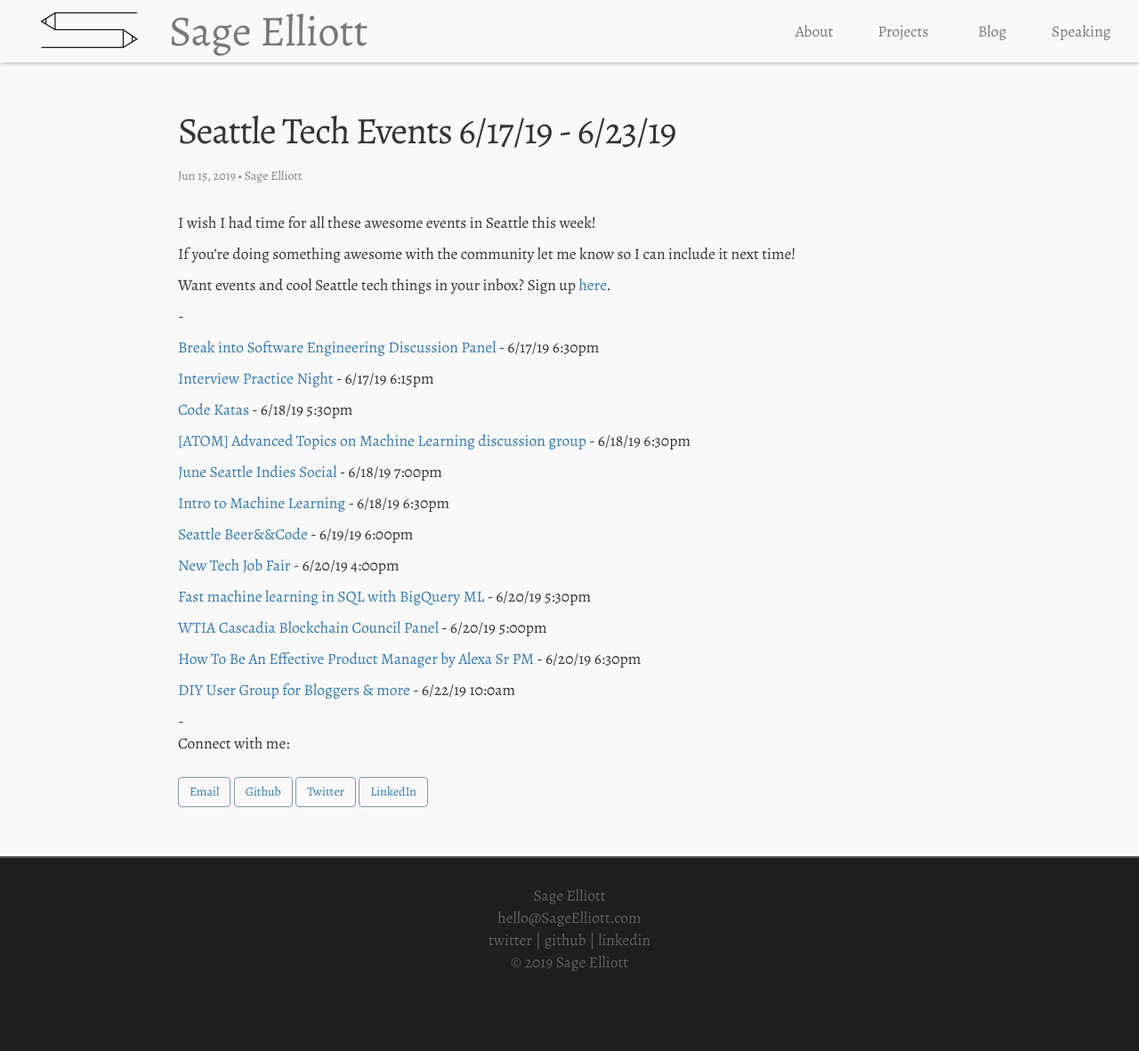
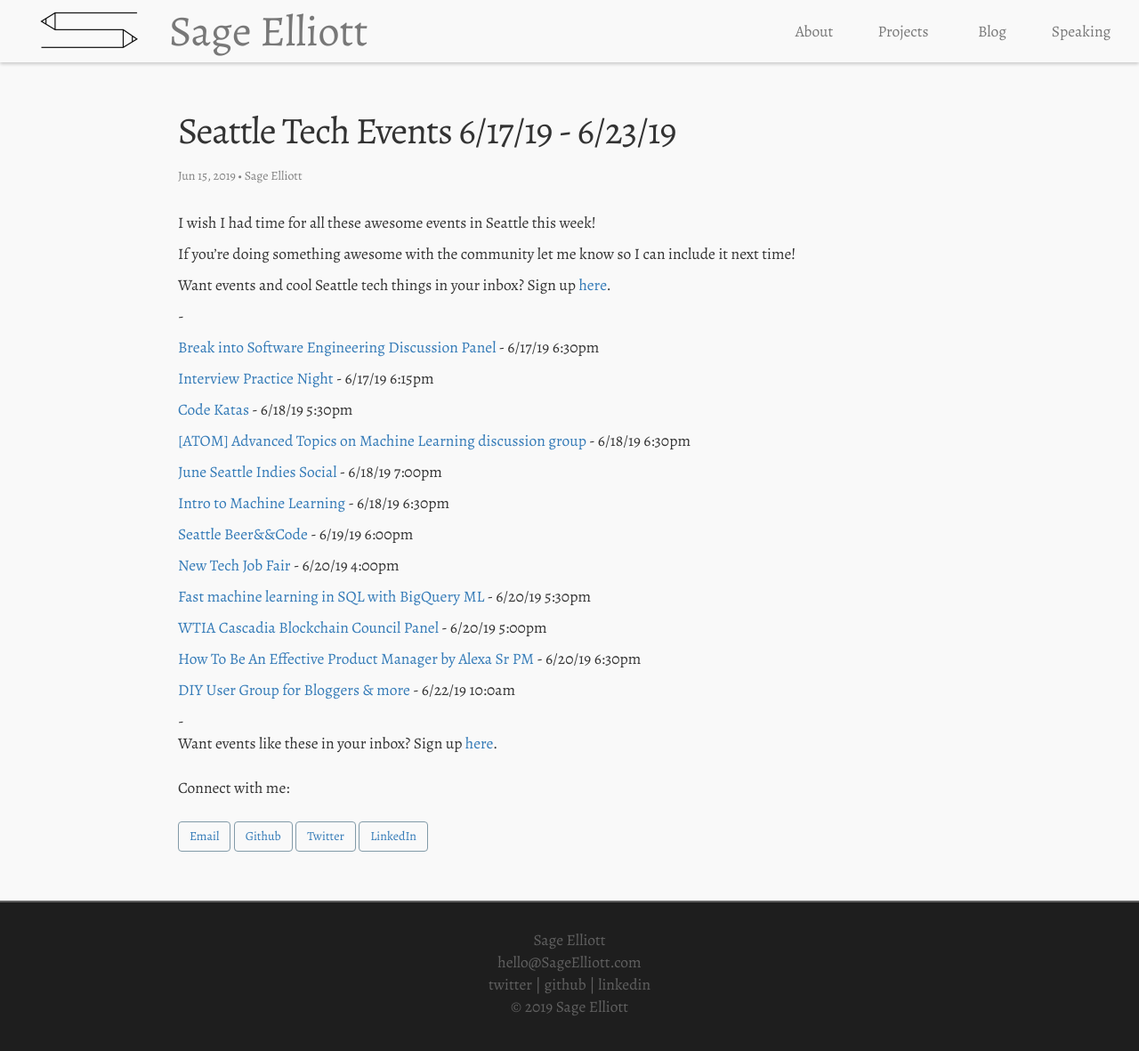
Before and after one commit to sagecodes/sage-blog, a Jekyll site: the page built from _posts/blog/event-posts/2019-6-15-meetups.markdown, in a window 1280 px wide. Shown: the top 1181 px of the page at 89% size. Built offline with Jekyll 4.4.1, drawn with Linux system fonts in a browser that asks for light colours; nearby versions of some CDN libraries; some web fonts are replaced.

Commit message:
Add sign up link in post layout

```diff
--- a/_layouts/post.html
+++ b/_layouts/post.html
@@ -14,6 +14,8 @@ layout: default
 
     -
     <br>
+    Want events like these in your inbox? Sign up <a href="http://bit.ly/2MQbtnE" target="blank">here</a>.
+    <br><br>
     Connect with me:
     <br><br>
     <a class="btn btn-email" href="{{ site.email }}">Email</a>
```
